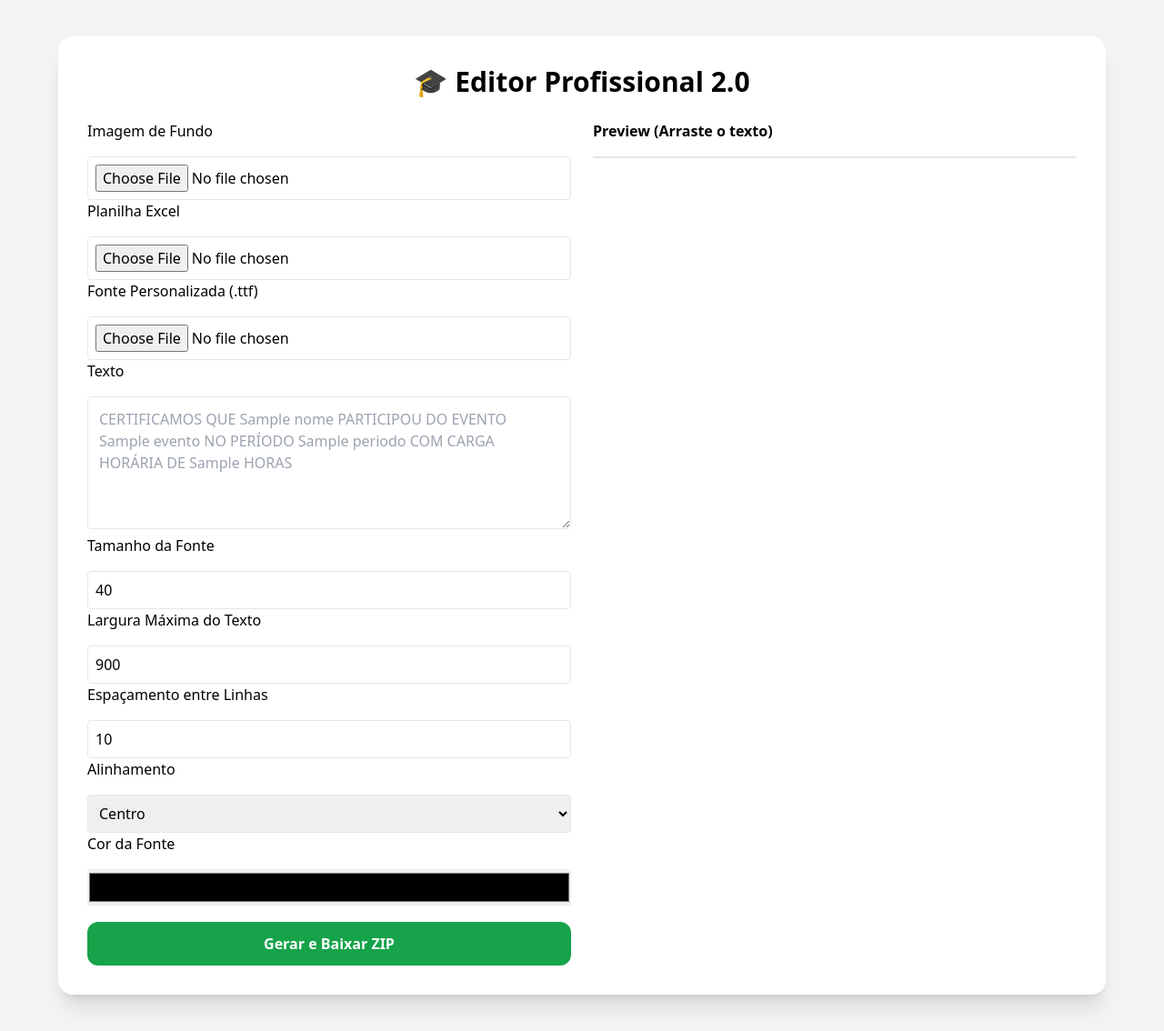
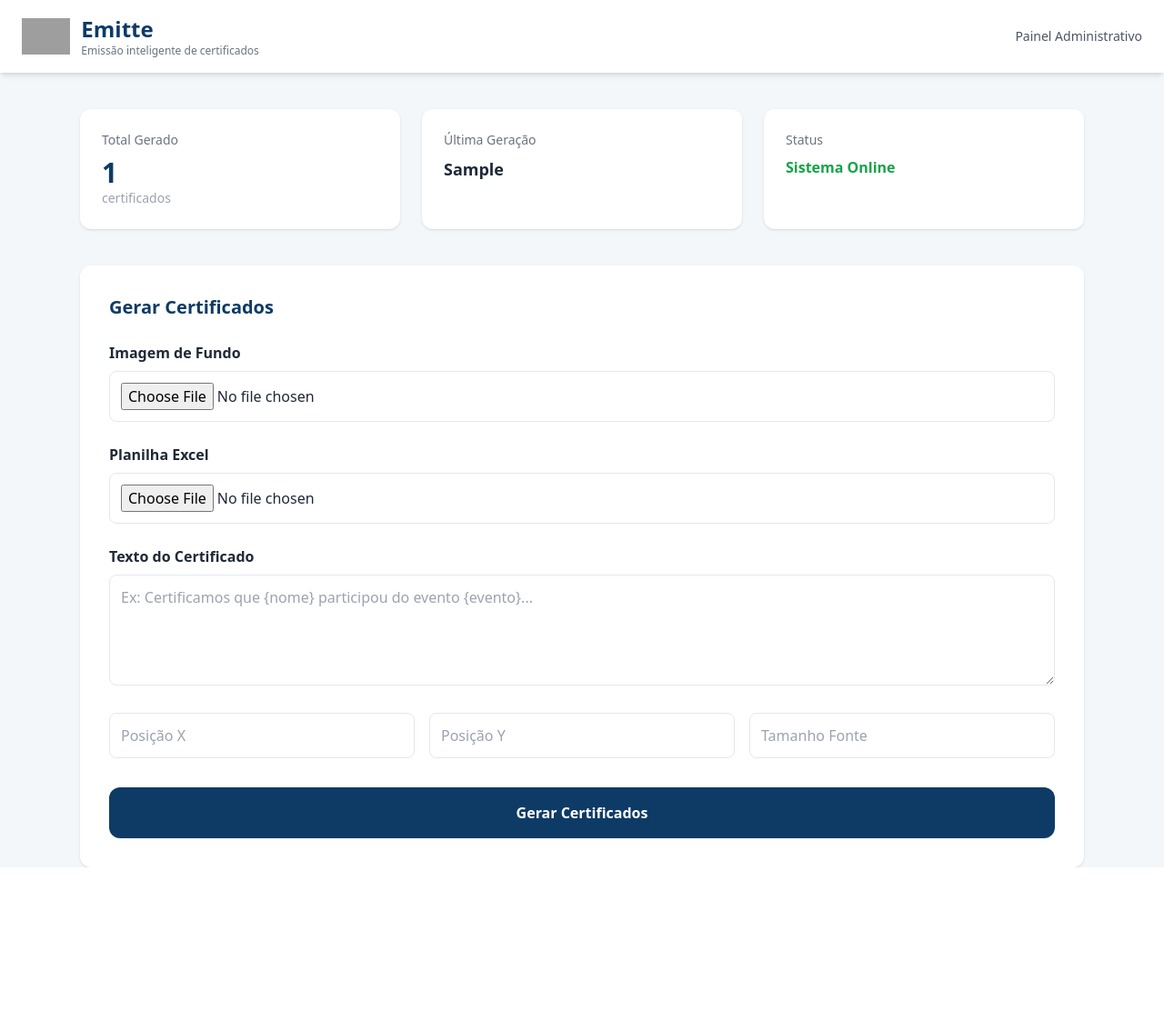
Before and after one commit to sildemberny-bit/certificados-app, a Flask app: template templates/index.html in a window 1280 px wide. Shown: the whole page at 91% size. After the commit the page ends 954 px from the top, so only its background shows below. Run offline with Flask 3, Linux system fonts and the light colour scheme; the template is opened without the code that fills it: most values are stand-ins (such as "Sample title", 1, 10 or a date in 2020); some libraries are stand-ins or nearby versions; grey boxes are pictures that could not be loaded.

Commit message:
Update index.html

```diff
--- a/templates/index.html
+++ b/templates/index.html
@@ -1,135 +1,92 @@
 <!DOCTYPE html>
-<html>
+<html lang="pt-br">
 <head>
-<meta charset="UTF-8">
-<title>Editor Profissional de Certificados</title>
-<script src="https://cdn.tailwindcss.com"></script>
+    <meta charset="UTF-8">
+    <title>Emitte - Emissão Inteligente</title>
+    <script src="https://cdn.tailwindcss.com"></script>
 </head>
 
-<body class="bg-gray-100 min-h-screen p-10">
+<body class="bg-[#F4F7FA] text-gray-800">
 
-<div class="max-w-6xl mx-auto bg-white p-8 rounded-2xl shadow-xl">
+<!-- NAVBAR -->
+<nav class="bg-white shadow-md">
+    <div class="max-w-7xl mx-auto px-6 py-4 flex justify-between items-center">
+        <div class="flex items-center space-x-3">
+            <img src="{{ url_for('static', filename='logo.png') }}" class="h-10">
+            <div>
+                <h1 class="text-2xl font-bold text-[#0D3B66]">Emitte</h1>
+                <p class="text-xs text-gray-500">Emissão inteligente de certificados</p>
+            </div>
+        </div>
+        <div class="text-sm text-gray-600">
+            Painel Administrativo
+        </div>
+    </div>
+</nav>
 
-<h1 class="text-3xl font-bold mb-6 text-center">
-🎓 Editor Profissional 2.0
-</h1>
+<div class="max-w-6xl mx-auto mt-10 px-6">
 
-<form method="POST" enctype="multipart/form-data" class="space-y-6">
+    <!-- DASHBOARD -->
+    <div class="grid grid-cols-3 gap-6 mb-10">
 
-<div class="grid grid-cols-2 gap-6">
+        <div class="bg-white p-6 rounded-xl shadow">
+            <h3 class="text-gray-500 text-sm">Total Gerado</h3>
+            <p class="text-3xl font-bold text-[#0D3B66] mt-2">{{ total_gerado }}</p>
+            <p class="text-sm text-gray-400">certificados</p>
+        </div>
 
-<div class="space-y-4">
+        <div class="bg-white p-6 rounded-xl shadow">
+            <h3 class="text-gray-500 text-sm">Última Geração</h3>
+            <p class="text-lg font-semibold mt-2">{{ ultima_geracao }}</p>
+        </div>
 
-<label>Imagem de Fundo</label>
-<input type="file" name="background" id="bgInput" class="w-full border p-2 rounded">
+        <div class="bg-white p-6 rounded-xl shadow">
+            <h3 class="text-gray-500 text-sm">Status</h3>
+            <p class="text-green-600 font-semibold mt-2">Sistema Online</p>
+        </div>
 
-<label>Planilha Excel</label>
-<input type="file" name="excel" class="w-full border p-2 rounded">
+    </div>
 
-<label>Fonte Personalizada (.ttf)</label>
-<input type="file" name="fontfile" class="w-full border p-2 rounded">
+    <!-- GERADOR -->
+    <div class="bg-white p-8 rounded-xl shadow">
 
-<label>Texto</label>
-<textarea id="textInput" name="text" rows="5"
-class="w-full border p-3 rounded"
-placeholder="CERTIFICAMOS QUE {{Nome}} PARTICIPOU DO EVENTO {{Evento}} NO PERÍODO {{Periodo}} COM CARGA HORÁRIA DE {{CargaHoraria}} HORAS">
-</textarea>
+        <h2 class="text-xl font-bold text-[#0D3B66] mb-6">Gerar Certificados</h2>
 
-<input type="hidden" id="posX" name="pos_x" value="400">
-<input type="hidden" id="posY" name="pos_y" value="300">
+        <form method="POST" enctype="multipart/form-data">
 
-<label>Tamanho da Fonte</label>
-<input type="number" id="fontSize" name="font_size" value="40" class="w-full border p-2 rounded">
+            <div class="mb-6">
+                <label class="block mb-2 font-semibold">Imagem de Fundo</label>
+                <input type="file" name="background" required class="w-full border p-3 rounded-lg">
+            </div>
 
-<label>Largura Máxima do Texto</label>
-<input type="number" id="maxWidth" name="max_width" value="900" class="w-full border p-2 rounded">
+            <div class="mb-6">
+                <label class="block mb-2 font-semibold">Planilha Excel</label>
+                <input type="file" name="excel" required class="w-full border p-3 rounded-lg">
+            </div>
 
-<label>Espaçamento entre Linhas</label>
-<input type="number" name="line_spacing" value="10" class="w-full border p-2 rounded">
+            <div class="mb-6">
+                <label class="block mb-2 font-semibold">Texto do Certificado</label>
+                <textarea name="texto" rows="4" required
+                class="w-full border p-3 rounded-lg"
+                placeholder='Ex: Certificamos que {nome} participou do evento {evento}...'></textarea>
+            </div>
 
-<label>Alinhamento</label>
-<select name="align" class="w-full border p-2 rounded">
-<option value="left">Esquerda</option>
-<option value="center" selected>Centro</option>
-<option value="right">Direita</option>
-</select>
+            <div class="grid grid-cols-3 gap-4 mb-8">
+                <input type="number" name="pos_x" placeholder="Posição X" required class="border p-3 rounded-lg">
+                <input type="number" name="pos_y" placeholder="Posição Y" required class="border p-3 rounded-lg">
+                <input type="number" name="fonte" placeholder="Tamanho Fonte" required class="border p-3 rounded-lg">
+            </div>
 
-<label>Cor da Fonte</label>
-<input type="color" name="color" value="#000000" class="w-full h-10">
+            <button type="submit"
+            class="w-full bg-[#0D3B66] hover:bg-[#092a4a] text-white font-semibold py-4 rounded-xl transition">
+                Gerar Certificados
+            </button>
 
-<button name="generate"
-class="w-full bg-green-600 hover:bg-green-700 text-white py-3 rounded-xl font-semibold">
-Gerar e Baixar ZIP
-</button>
+        </form>
+
+    </div>
 
 </div>
 
-<div>
-
-<h2 class="font-bold mb-4">Preview (Arraste o texto)</h2>
-
-<div class="relative border rounded overflow-hidden">
-<img id="previewImage" class="w-full">
-<div id="previewText"
-class="absolute cursor-move font-bold select-none whitespace-pre-wrap">
-Texto exemplo
-</div>
-</div>
-
-</div>
-
-</div>
-</form>
-</div>
-
-<script>
-const bgInput = document.getElementById("bgInput");
-const previewImage = document.getElementById("previewImage");
-const previewText = document.getElementById("previewText");
-const textInput = document.getElementById("textInput");
-const posXInput = document.getElementById("posX");
-const posYInput = document.getElementById("posY");
-const fontSize = document.getElementById("fontSize");
-
-bgInput.addEventListener("change", function() {
-    const reader = new FileReader();
-    reader.onload = e => previewImage.src = e.target.result;
-    reader.readAsDataURL(this.files[0]);
-});
-
-textInput.addEventListener("input", () => {
-    previewText.innerText = textInput.value;
-});
-
-fontSize.addEventListener("input", () => {
-    previewText.style.fontSize = fontSize.value + "px";
-});
-
-let offsetX = 0, offsetY = 0, isDragging = false;
-
-previewText.addEventListener("mousedown", (e) => {
-    isDragging = true;
-    offsetX = e.offsetX;
-    offsetY = e.offsetY;
-});
-
-document.addEventListener("mousemove", (e) => {
-    if (!isDragging) return;
-    const rect = previewImage.getBoundingClientRect();
-    let x = e.clientX - rect.left - offsetX;
-    let y = e.clientY - rect.top - offsetY;
-    previewText.style.left = x + "px";
-    previewText.style.top = y + "px";
-    posXInput.value = x;
-    posYInput.value = y;
-});
-
-document.addEventListener("mouseup", () => isDragging = false);
-
-previewText.style.left = "400px";
-previewText.style.top = "300px";
-previewText.style.fontSize = "40px";
-</script>
-
 </body>
 </html>
```
